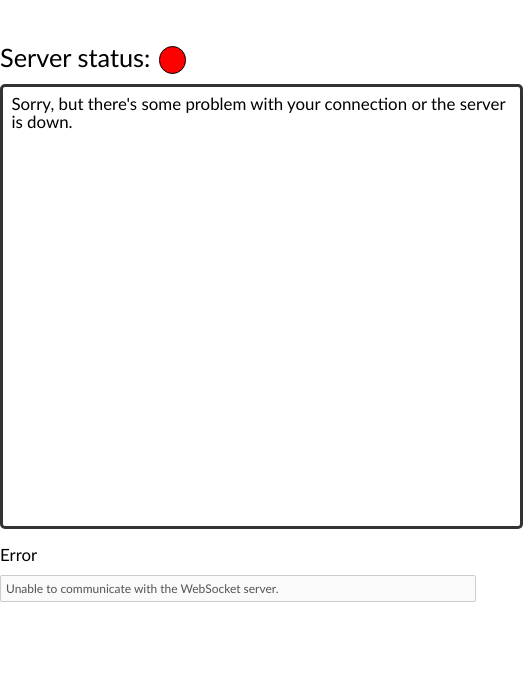
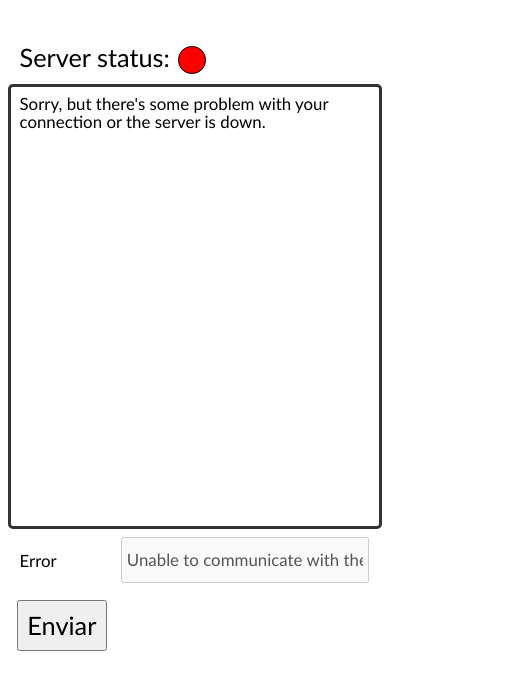
Before and after one commit to EsdrasXavier/GoF, a website: page js/node_chat/frontend/index.html in a window 390 px wide. Shown: the whole page, 523 px wide, since content can reach past the window. Drawn offline with nearby package versions, Linux system fonts and the light colour scheme.

Commit message:
Made more responsive

```diff
--- a/js/node_chat/frontend/index.html
+++ b/js/node_chat/frontend/index.html
@@ -3,6 +3,7 @@
 <html>
   <head>
     <meta charset="utf-8">
+    <meta content="width=device-width, initial-scale=1" name="viewport" />
     <title>WebSockets - Simple chat</title>
     <link rel="stylesheet" type="text/css" href="./style.css"></link>
   </head>
@@ -21,6 +22,7 @@
       <span id="status">Connecting...</span>
       <input type="text" id="input" disabled="disabled" />
     </div>
+    <button id="send"> Enviar </button>
 
 
     <script src="https://ajax.googleapis.com/ajax/libs/jquery/3.3.1/jquery.min.js"> </script>
--- a/js/node_chat/frontend/script.js
+++ b/js/node_chat/frontend/script.js
@@ -1,5 +1,9 @@
 $(() => {
   "use strict";
+
+  $('#send').on('click', () => {
+    sendData();
+  })
   // for better performance - to avoid searching in DOM
   let content = $('#content');
   let input = $('#input');
@@ -18,7 +22,7 @@ $(() => {
     return;
   }
 
-  var connection = new WebSocket('ws://127.0.0.1:5000'); // 'ws://gof-observer.herokuapp.com/'
+  var connection = new WebSocket('ws://gof-observer.herokuapp.com/'); // 'ws://gof-observer.herokuapp.com/'
   connection.onopen = () => {
     // first we want users to enter their names
     input.removeAttr('disabled');
@@ -60,6 +64,11 @@ $(() => {
    */
   input.keydown((e) => {
     if (e.keyCode === 13) {
+      sendData();
+    }
+  });
+
+  var sendData = () => {
     let _in = $('#input');
     let msg = _in.val();
     if (!msg) return;
@@ -73,7 +82,6 @@ $(() => {
       status.text(myName + ': ');
     }
   }
-  });
 
   setInterval(() => {
     if (connection.readyState !== 1) {
--- a/js/node_chat/frontend/style.css
+++ b/js/node_chat/frontend/style.css
@@ -10,9 +10,15 @@ p {
 }
 
 div {
-  width: 500px;
+  width: 50%;
   margin-left: auto;
   margin-right: auto;
+}
+
+
+@media (min-width: 1281px) {
+
+
 }
 
 #status_div {
@@ -46,8 +52,9 @@ div {
   margin-top: 10px;
 }
 
-#content p {
+#content p, p > span {
   font-size: 2vh;
+  margin-bottom: 1.5vh;
 }
 
 #input {
@@ -56,6 +63,7 @@ div {
   margin-top: 10px;
   padding: 5px;
   width: 55vh;
+  height: 5vh;
 }
 
 #status {
@@ -65,3 +73,36 @@ div {
   float: left;
   margin-top: 15px;
 }
+
+#send {
+  /* width: 10vh; */
+  padding: 1vh;
+  font-size: 3vh;
+  margin: 2vh;
+}
+
+@media (min-width: 320px) and (max-width: 480px) {
+
+  #content {
+    width: 90%;
+    margin-left: auto;
+    margin-right: auto;
+  }
+
+  #status {
+    width: 10vh;
+    margin-top: 2.5vh;
+  }
+
+  #input {
+    width: 28vh;
+    margin-left: 2vh;
+    height: 4vh;
+    margin-top: 1vh;
+    font-size: 2vh;
+  }
+
+  div {
+    width: 90%;
+  }
+}
```
Lines whose indentation alone changed are shown as unchanged.
